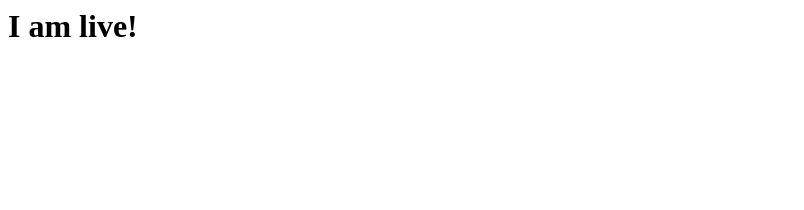
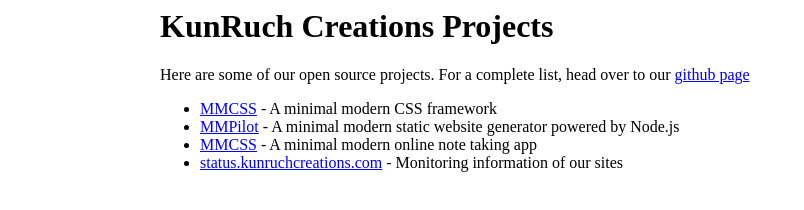
Before and after one commit to kunruch/kunruch.github.io, a plain HTML site: page index.html in a window 1280 px wide. Shown: the whole page, without its empty margins (0-804 px from the left). Drawn offline with Linux system fonts and the light colour scheme.

Commit message:
Update index.html

```diff
--- a/index.html
+++ b/index.html
@@ -1 +1,10 @@
-<h1>I am live!</h1>
+<div style="margin:0 auto;max-width:960px;">
+  <h1>KunRuch Creations Projects</h1>
+  <p>Here are some of our open source projects. For a complete list, head over to our <a href="https://github.com/kunruch">github page</a></p>
+  <ul>
+    <li><a href="https://mmcss.kunruchcreations.com/">MMCSS</a> - A minimal modern CSS framework</li>
+    <li><a href="https://mmpilot.kunruchcreations.com/">MMPilot</a> - A minimal modern static website generator powered by Node.js</li>
+    <li><a href="https://mmnotes.kunruchcreations.com/">MMCSS</a> - A minimal modern online note taking app</li>
+    <li><a href="https://status.kunruchcreations.com/">status.kunruchcreations.com</a> - Monitoring information of our sites</li>
+  </ul>
+</div>
```
